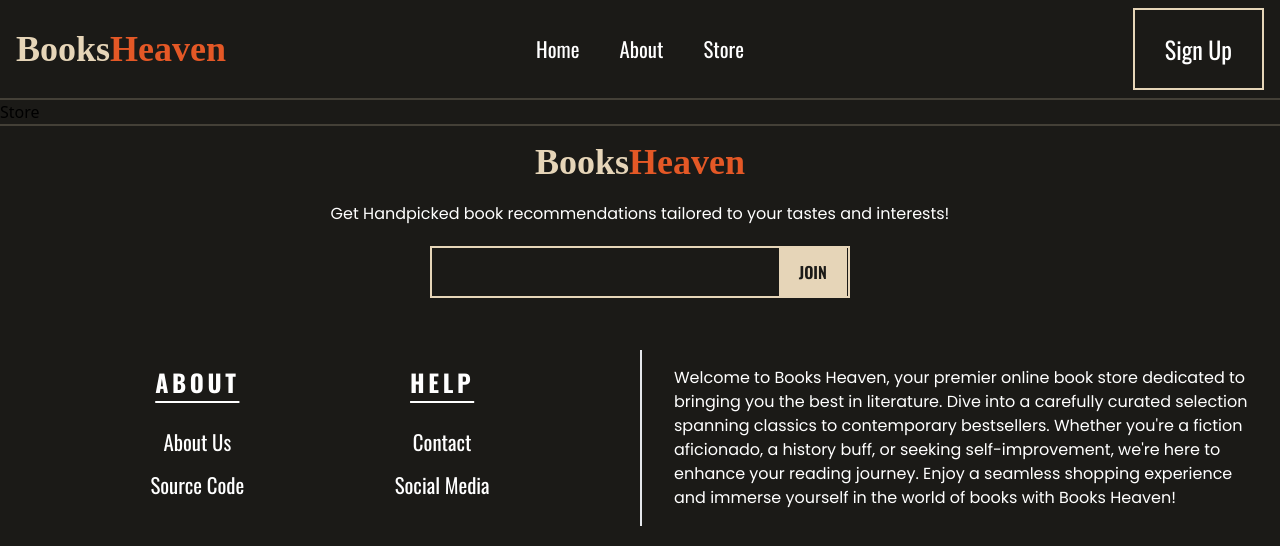
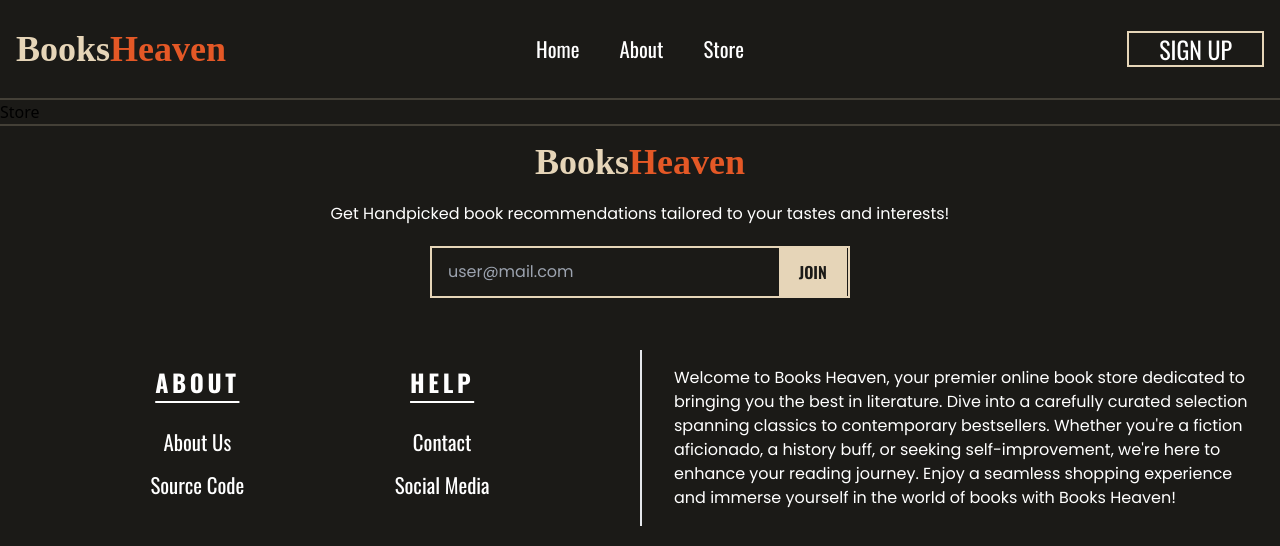
Before and after one commit to ACM-JUIT/Book-Store-with-JWT-Auth, a React (Vite) app in the folder client/: page /store in a window 1280 px wide. Shown: the top 546 px of the page. Built offline with nearby package versions, Linux system fonts and the light colour scheme; a web font is replaced by a local one.

Commit message:
Fix header Sign Up Button

```diff
--- a/client/src/components/Button/Button.jsx
+++ /dev/null
@@ -1,16 +0,0 @@
-import React from "react";
-import { Link } from "react-router-dom";
-
-function Button({ value, to, className, onClick }) {
-  return (
-    <Link
-      to={to}
-      className={`flex justify-center relative bg-[#1B1A17] text-white uppercase text-2xl font-['Oswald'] font-normal px-[30px] duration-500 hover:tracking-[0.25em] hover:bg-[#F0A500] border-[#E6D5B8] border-2 ${className}`}
-      onClick={onClick}
-    >
-      <button className="flex items-center ">{value}</button>
-    </Link>
-  );
-}
-
-export default Button;
--- a/client/src/components/Footer/Footer.jsx
+++ b/client/src/components/Footer/Footer.jsx
@@ -33,6 +33,7 @@ function Footer() {
               onChange={(e) => setFormdata({ email: e.target.value })}
               className="bg-[#1B1A17] px-4 py-2 font-['Poppins']  outline-none w-10/12"
               type="email"
+              placeholder="user@mail.com"
             />
             <button
               className="font-semibold font-['Oswald'] px-4 py-2 bg-[#E6D5B8] text-[#1B1A17] hover:bg-[#F0A500] uppercase hover:tracking-[0.15em] transition-all duration-300 ease-in-out border-4 border-[#E6D5B8] hover:border-[#F0A500]"
--- a/client/src/components/Header/Header.jsx
+++ b/client/src/components/Header/Header.jsx
@@ -2,7 +2,6 @@ import React, { useState } from "react";
 import { Link, NavLink } from "react-router-dom";
 import { Menu, X } from "lucide-react";
 import "./Header.css";
-import Button from "../Button/Button";
 
 function Header() {
   const [openMenu, setOpenMenu] = useState(false);
@@ -37,8 +36,12 @@ function Header() {
           Store
         </NavLink>
       </div>
-      <div className="hidden md:flex justify-end w-1/3">
-        <Button value="Sign Up" to="/signup" />
+      <div className="hidden md:flex justify-end w-1/3 items-center">
+        <NavLink to="/signup">
+          <button className="font-['Oswald'] text-2xl border-2 border-[#E6D5B8] hover:bg-[#F0A500] hover:tracking-[0.25em] bg-[#1B1A17] text-white uppercase px-[30px] duration-500 h-1/2 ">
+            Sign Up
+          </button>
+        </NavLink>
       </div>
       <div className="flex md:hidden items-center w-2/3 justify-end">
         <div className="inline-block cursor-pointer" onClick={toggleMenu}>
@@ -56,8 +59,10 @@ function Header() {
           <NavLink className="navlink" to="/store">
             Store
           </NavLink>
-          <NavLink className="signup">
-            <Button value="Sign Up" to="/signup" />
+          <NavLink to="/signup">
+            <button className="font-['Oswald'] text-2xl border-2 border-[#E6D5B8] hover:bg-[#F0A500] hover:tracking-[0.25em] bg-[#1B1A17] text-white uppercase px-[30px] duration-500">
+              Sign Up
+            </button>
           </NavLink>
         </div>
       )}
```
Also changed, not shown: client/src/components/Button/Button.css (deleted).
